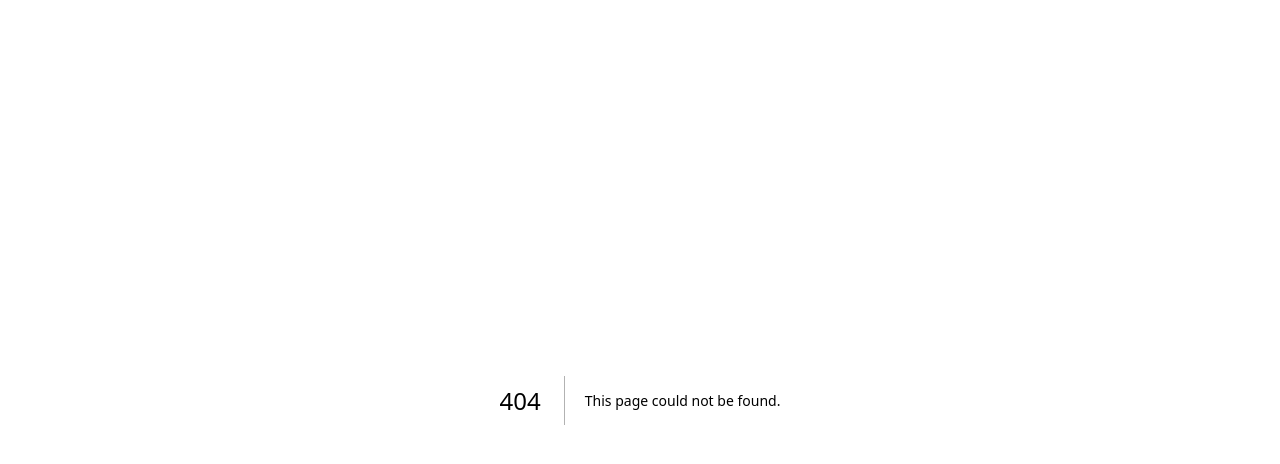
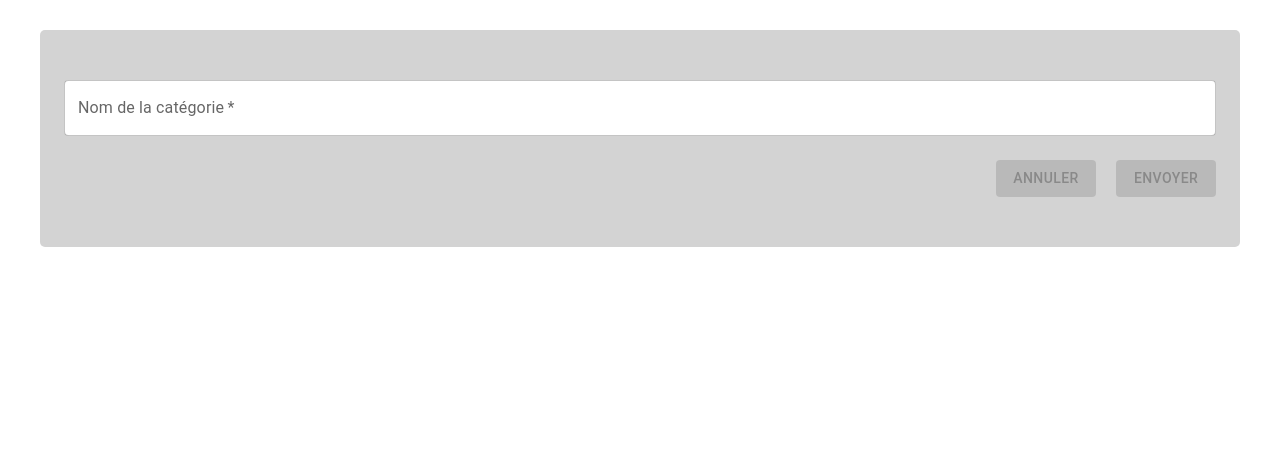
Before and after one commit to NateThibault/Projet_Final_Integration, a Next.js app: page /categories/add in a window 1280 px wide. Before the commit this address had no page. Shown: the top 464 px of the page. Built offline with nearby package versions, Linux system fonts and the light colour scheme.

Commit message:
feat form categories terminé, PUT à vérifier

```diff
--- /dev/null
+++ b/src/API/api.tsx
@@ -0,0 +1,39 @@
+import { Category } from "@/app/interface/interface"
+
+export async function getCategoryData(id: string) {
+    const res = await fetch(`https://api-final-qxme.onrender.com/categories/${id}`, { method: "GET"})
+    if (!res.ok) {
+        throw new Error('Failed to fetch data')
+    }
+    return res.json()
+}
+
+export async function putCategoryData(id: string, formData: Category) {
+    const res = await fetch(`https://api-final-qxme.onrender.com/categories/${id}`, {
+        method: "PUT",
+        body: JSON.stringify(formData),
+        headers: {
+        "Content-Type": "application/json"
+        }
+    })
+    if (!res.ok) {
+        throw new Error('Failed to fetch data')
+    }
+    return res.json()
+}
+
+export async function postCategoryData(formData: Category) {
+    console.log(formData)
+    console.log(JSON.stringify(formData))
+    const res = await fetch(`https://api-final-qxme.onrender.com/categories/`, {
+        method: "POST",
+        body: JSON.stringify(formData),
+        headers: {
+            "Content-Type": "application/json"
+        }
+    })
+    if (!res.ok) {
+        throw new Error('Failed to fetch data')
+    }
+    return res.json()
+}
--- /dev/null
+++ b/src/app/categories/add/page.tsx
@@ -0,0 +1,15 @@
+import CategoryForm from "@/components/organisms/category-form";
+
+export default async function addCategory() {
+  const categoryData = {
+    categoryId: "",
+    name: "",
+    _id: ""
+  }
+
+  return (
+    <>
+        <CategoryForm categoryData={categoryData} />
+    </>
+  );
+}
--- a/src/app/globals.css
+++ b/src/app/globals.css
@@ -87,12 +87,7 @@ body {
 
 body {
   color: rgb(var(--foreground-rgb));
-  background: linear-gradient(
-      to bottom,
-      transparent,
-      rgb(var(--background-end-rgb))
-    )
-    rgb(var(--background-start-rgb));
+  background-color: white;
 }
 
 a {
--- /dev/null
+++ b/src/app/interface/interface.tsx
@@ -0,0 +1,12 @@
+export interface Category {
+    name: string;
+}
+
+export interface CategoryFormProps {
+    categoryData: ApiCategories
+  }
+
+export interface ApiCategories {
+    _id: string;
+    name: string;
+}
--- /dev/null
+++ b/src/components/organisms/category-form.tsx
@@ -0,0 +1,116 @@
+"use client";
+
+import * as React from 'react'
+import { Box, Button, CircularProgress, Container, Grid, TextField } from "@mui/material";
+import { useForm } from "react-hook-form";
+import { yupResolver } from "@hookform/resolvers/yup";
+import * as yup from "yup";
+import { CategoryFormProps, Category } from '@/app/interface/interface';
+import { postCategoryData, putCategoryData } from '@/API/api';
+
+const schema = yup
+  .object({
+    name: yup.string().min(2).max(50).required(),
+  })
+  .required();
+
+export default function CategoryForm(props: CategoryFormProps) {
+  const [loading, setLoading] = React.useState(false)
+  const [response, setResponse] = React.useState("Une erreur est survenue")
+
+  const submit = async (formData: Category) => {
+    setLoading(true);
+    let response = "";
+
+    if (!props.categoryData._id) {
+      postCategoryData(formData)
+        .then(() => {
+          response = "Catégorie ajoutée avec succès";
+          alert(response);
+          window.location.href = "/categories";
+        })
+        .catch(() => {
+          response = "Une erreur est survenue";
+          alert(response);
+          setLoading(false);
+        });
+    } else {
+      try {
+        await putCategoryData(props.categoryData._id, formData);
+        response = "Catégorie modifiée avec succès";
+        alert(response);
+        window.location.href = "/categories";
+      } catch (error) {
+        response = "Une erreur est survenue";
+        alert(response);
+        setLoading(false);
+      }
+    }
+  }
+
+  const cancel = () => {
+    reset()
+  }
+
+  const {
+    register,
+    reset,
+    handleSubmit,
+    formState: { errors, isValid, isDirty },
+  } = useForm<Category>({
+    defaultValues: {
+      name: props.categoryData.name,
+    },
+    mode: "onBlur",
+    resolver: yupResolver(schema),
+  })
+
+  return (
+    <>
+    {loading ? (
+        <Box sx={{ display: 'flex', justifyContent: 'center', alignItems: 'center', height: '100vh' }}>
+          <CircularProgress />
+        </Box>
+      ) : (
+      <Container sx={{ backgroundColor: "lightgrey", padding: "50px", borderRadius: "5px", marginTop: "30px" }}>
+        <form onSubmit={handleSubmit(submit)}>
+          <Grid container rowSpacing={3}>
+            <Grid item xs={12}>
+              <TextField sx={{ backgroundColor: "white", borderRadius: "5px" }}
+                id="name"
+                label="Nom de la catégorie"
+                variant="outlined"
+                fullWidth
+                {...register("name")}
+                error={!!errors.name}
+                helperText={errors.name?.message}
+                required
+              />
+            </Grid>
+            <Grid item xs={12} sx={{ textAlign: "right" }} >
+              <Button
+                sx={{ marginLeft: "20px", width: "100px", backgroundColor: "#F3F3F3", color: "#000000",
+                "&:hover": {
+                  backgroundColor: "#ECECEC",
+                }, }}
+                variant="contained"
+                onClick={cancel}
+                disabled={!isDirty}>
+                Annuler
+              </Button>
+              <Button
+                sx={{ marginLeft: "20px", width: "100px" }}
+                variant="contained"
+                type="submit"
+                disabled={!isValid}
+                color="primary">
+                Envoyer
+              </Button>
+            </Grid>
+          </Grid>
+        </form>
+      </Container>
+      )}
+    </>
+  )
+}
```
Also changed, not shown: package.json (+9 -8 lines), src/app/categories/[id]/page.tsx (added, +12 -0 lines), src/app/products/add/page.tsx (deleted, +0 -14 lines), src/components/organisms/product-form.tsx (deleted, +0 -103 lines), src/context/product.provider.tsx (deleted, +0 -31 lines), src/app/products/products.tsx (deleted), 1 other file (tests, documents, lock files or other folders).
